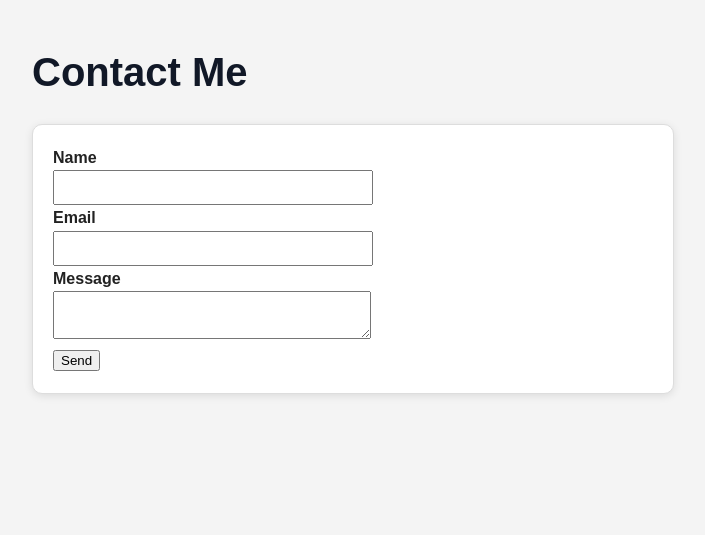
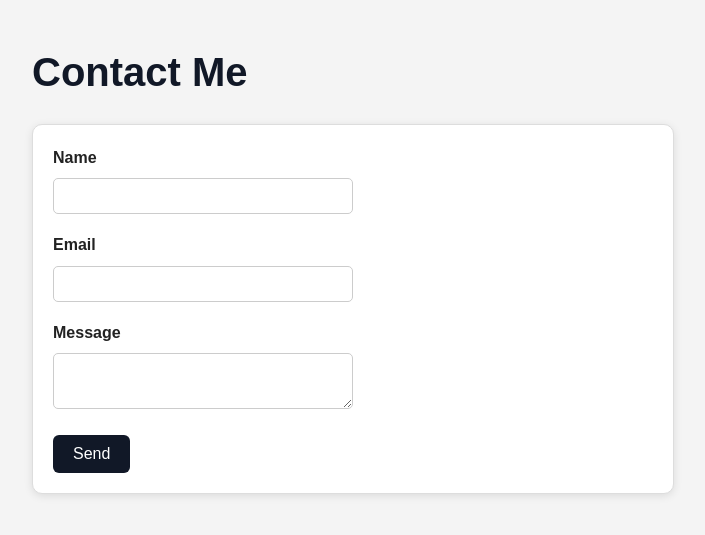
Before and after one commit to mdpos95-tech/flask-portfolio, a Flask app: page /contact in a window 1280 px wide. Shown: the part 56-591 px from the top of the page, without its empty margins (108-813 px from the left). Run offline with Flask 3, Linux system fonts and the light colour scheme.

Commit message:
applying more css

```diff
--- a/static/css/style.css
+++ b/static/css/style.css
@@ -76,3 +76,42 @@ form {
 label{
     font-weight: bold;
 }
+
+button {
+    background-color: #111827;
+    color: white;
+    border: none;
+    padding: 10px 20px;
+    cursor: pointer;
+    font-size: 1rem;
+    border-radius: 6px;
+    transition: background-color 0.3s ease;
+}
+
+button:hover {
+    background-color: #60a5fa;
+}
+
+input, textarea {
+    border: 1px solid #ccc;
+    border-radius: 5px;
+    padding: 10px;
+    font-size: 1rem;
+    width: 100%;
+    margin-top: 8px;
+    box-sizing: border-box;
+    margin-bottom: 18px;
+}
+
+.success-message {
+    background-color: #d4edda;
+    color: #166534;
+    padding: 12px;
+    border-radius: 5px;
+    margin-bottom: 20px;
+    border: 1px solid #86efac;
+}
+
+ul{
+    padding-left: 20px;
+}
```
